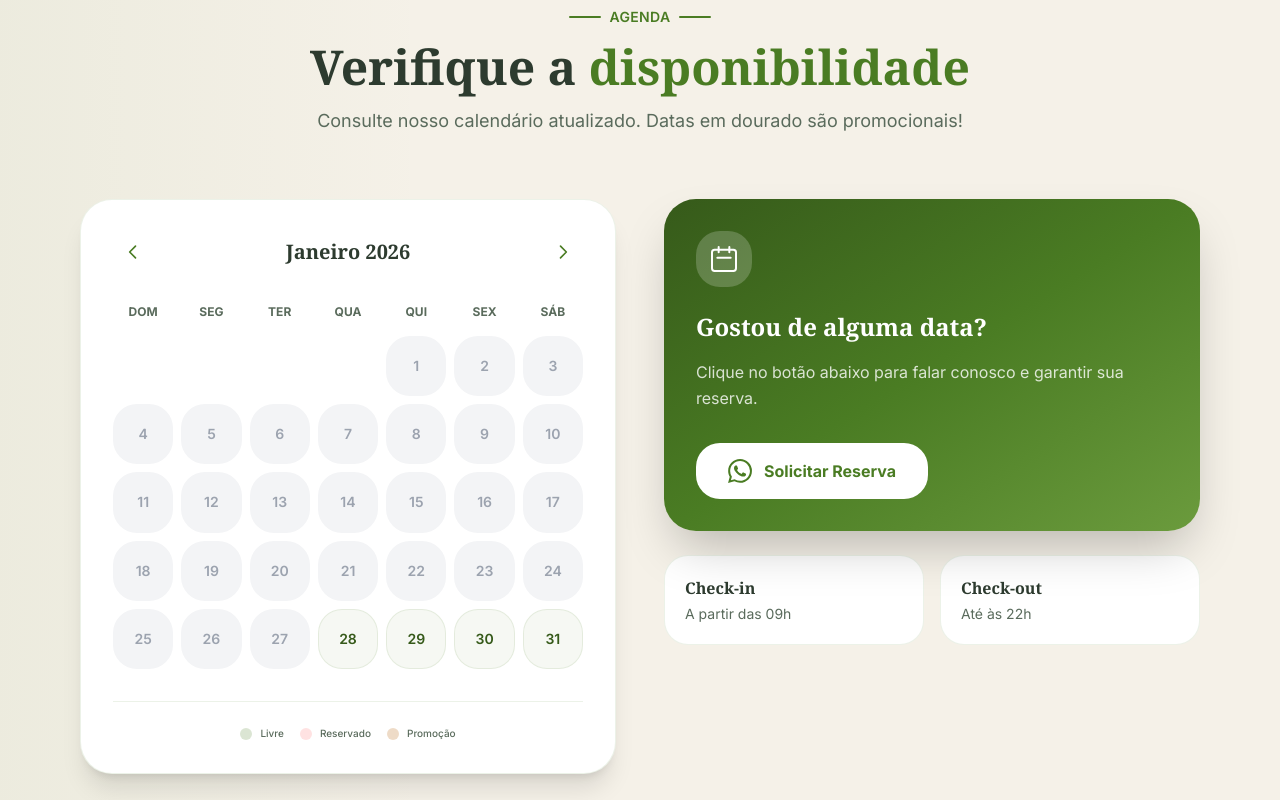
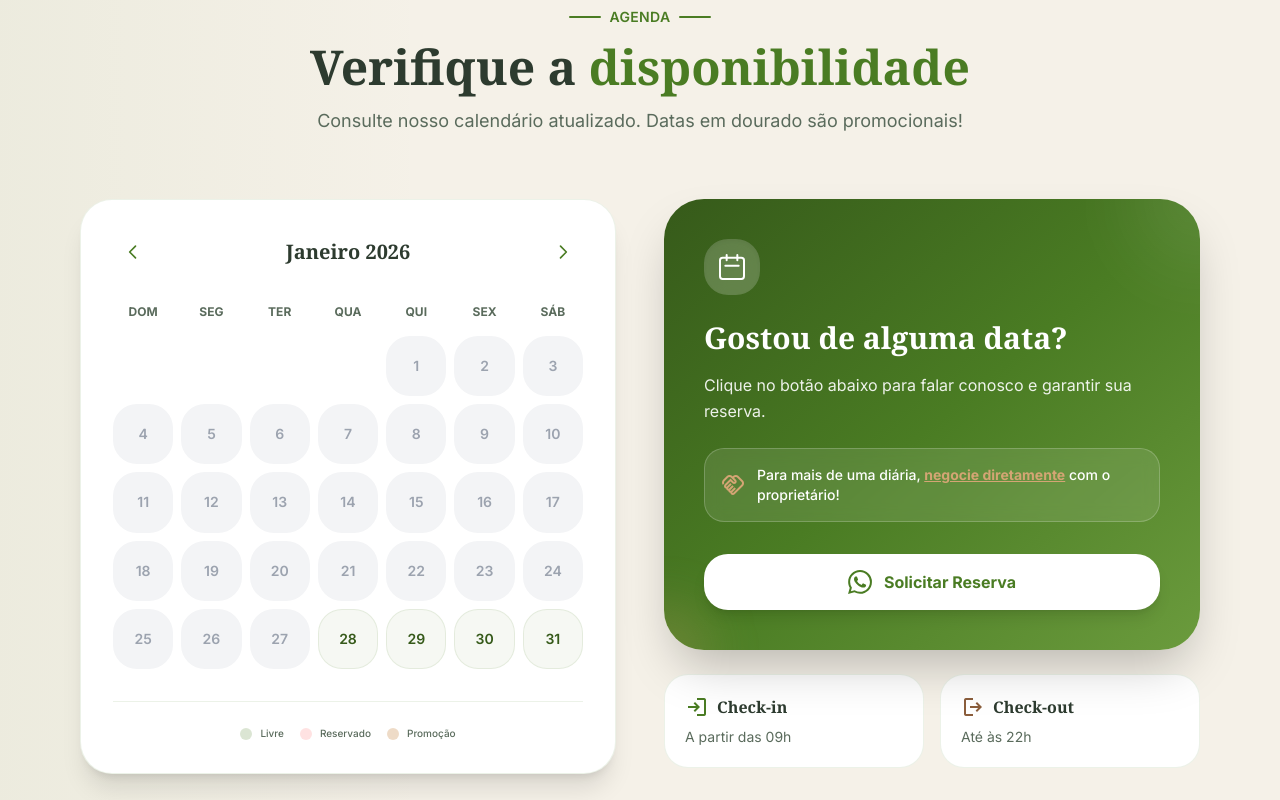
Before and after one commit to ndrd79/landinmenin, a Next.js app: page / in a window 1280 px wide. Shown: the part 5200-6000 px from the top of the page. Built offline with nearby package versions, Linux system fonts and the light colour scheme; no server answers; the database is empty.

Commit message:
style: enhance calendar CTA and add multi-day negotiation note

```diff
--- a/src/components/site/Calendario.tsx
+++ b/src/components/site/Calendario.tsx
@@ -161,36 +161,57 @@ export default function CalendarioSite({ agendamentos = [] }: CalendarioProps) {
 
                     {/* CTA Side */}
                     <div className="flex flex-col gap-6">
-                        <div className="bg-gradient-to-br from-primary-dark via-primary to-primary-light rounded-3xl p-8 text-white shadow-2xl relative overflow-hidden">
-                            <div className="relative z-10 w-14 h-14 bg-white/20 rounded-2xl flex items-center justify-center mb-6">
+                        <div className="bg-gradient-to-br from-primary-dark via-primary to-primary-light rounded-[2.5rem] p-8 md:p-10 text-white shadow-2xl relative overflow-hidden group">
+                            {/* Decorative Background Elements */}
+                            <div className="absolute top-0 right-0 w-32 h-32 bg-white/10 rounded-full -mr-16 -mt-16 blur-2xl" />
+                            <div className="absolute bottom-0 left-0 w-24 h-24 bg-accent/20 rounded-full -ml-12 -mb-12 blur-xl" />
+
+                            <div className="relative z-10">
+                                <div className="w-14 h-14 bg-white/20 backdrop-blur-md rounded-2xl flex items-center justify-center mb-6 shadow-inner">
                                     <svg className="w-8 h-8" fill="none" stroke="currentColor" viewBox="0 0 24 24">
                                         <path strokeLinecap="round" strokeLinejoin="round" strokeWidth={1.5} d="M8 7V3m8 4V3m-9 8h10M5 21h14a2 2 0 002-2V7a2 2 0 00-2-2H5a2 2 0 00-2 2v12a2 2 0 002 2z" />
                                     </svg>
                                 </div>
-                            <h3 className="text-2xl font-bold mb-4">Gostou de alguma data?</h3>
-                            <p className="text-white/80 mb-8 leading-relaxed">
+                                <h3 className="text-2xl md:text-3xl font-bold mb-4 leading-tight">Gostou de alguma data?</h3>
+                                <p className="text-white/90 mb-6 leading-relaxed">
                                     Clique no botão abaixo para falar conosco e garantir sua reserva.
                                 </p>
+
+                                {/* New Negotiation Note */}
+                                <div className="bg-white/10 backdrop-blur-sm rounded-xl p-4 mb-8 border border-white/20 flex items-center gap-3">
+                                    <span className="material-symbols-outlined text-accent text-[20px]">handshake</span>
+                                    <p className="text-xs sm:text-sm font-medium">
+                                        Para mais de uma diária, <span className="text-accent underline font-bold">negocie diretamente</span> com o proprietário!
+                                    </p>
+                                </div>
+
                                 <a
                                     href="https://wa.me/5518997473445?text=Olá! Gostaria de consultar a disponibilidade de uma data."
                                     target="_blank"
                                     rel="noopener noreferrer"
-                                className="inline-flex items-center gap-3 bg-white text-primary px-8 py-4 rounded-2xl font-bold hover:shadow-lg transition-all"
+                                    className="flex items-center justify-center gap-3 bg-white text-primary px-8 py-4 rounded-2xl font-bold hover:shadow-[0_10px_20px_-5px_rgba(255,255,255,0.3)] hover:-translate-y-1 transition-all active:scale-95 shadow-lg group"
                                 >
-                                <svg className="w-6 h-6" fill="currentColor" viewBox="0 0 24 24">
+                                    <svg className="w-6 h-6 transition-transform group-hover:scale-110" fill="currentColor" viewBox="0 0 24 24">
                                         <path d="M17.472 14.382c-.297-.149-1.758-.867-2.03-.967-.273-.099-.471-.148-.67.15-.197.297-.767.966-.94 1.164-.173.199-.347.223-.644.075-.297-.15-1.255-.463-2.39-1.475-.883-.788-1.48-1.761-1.653-2.059-.173-.297-.018-.458.13-.606.134-.133.298-.347.446-.52.149-.174.198-.298.298-.497.099-.198.05-.371-.025-.52-.075-.149-.669-1.612-.916-2.207-.242-.579-.487-.5-.669-.51-.173-.008-.371-.01-.57-.01-.198 0-.52.074-.792.372-.272.297-1.04 1.016-1.04 2.479 0 1.462 1.065 2.875 1.213 3.074.149.198 2.096 3.2 5.077 4.487.709.306 1.262.489 1.694.625.712.227 1.36.195 1.871.118.571-.085 1.758-.719 2.006-1.413.248-.694.248-1.289.173-1.413-.074-.124-.272-.198-.57-.347m-5.421 7.403h-.004a9.87 9.87 0 01-5.031-1.378l-.361-.214-3.741.982.998-3.648-.235-.374a9.86 9.86 0 01-1.51-5.26c.001-5.45 4.436-9.884 9.888-9.884 2.64 0 5.122 1.03 6.988 2.898a9.825 9.825 0 012.893 6.994c-.003 5.45-4.437 9.884-9.885 9.884m8.413-18.297A11.815 11.815 0 0012.05 0C5.495 0 .16 5.335.157 11.892c0 2.096.547 4.142 1.588 5.945L.057 24l6.305-1.654a11.882 11.882 0 005.683 1.448h.005c6.554 0 11.89-5.335 11.893-11.893a11.821 11.821 0 00-3.48-8.413z" />
                                     </svg>
                                     Solicitar Reserva
                                 </a>
                             </div>
+                        </div>
 
                         <div className="grid grid-cols-2 gap-4">
-                            <div className="bg-white p-5 rounded-2xl border border-primary/10">
-                                <h4 className="font-bold text-text-main mb-1">Check-in</h4>
+                            <div className="group bg-white p-5 rounded-2xl border border-primary/10 hover:border-primary/30 transition-all flex flex-col gap-2">
+                                <div className="flex items-center gap-2 text-primary">
+                                    <span className="material-symbols-outlined text-[18px]">login</span>
+                                    <h4 className="font-bold text-text-main group-hover:text-primary transition-colors">Check-in</h4>
+                                </div>
                                 <p className="text-sm text-text-muted">A partir das 09h</p>
                             </div>
-                            <div className="bg-white p-5 rounded-2xl border border-primary/10">
-                                <h4 className="font-bold text-text-main mb-1">Check-out</h4>
+                            <div className="group bg-white p-5 rounded-2xl border border-primary/10 hover:border-primary/30 transition-all flex flex-col gap-2">
+                                <div className="flex items-center gap-2 text-secondary">
+                                    <span className="material-symbols-outlined text-[18px]">logout</span>
+                                    <h4 className="font-bold text-text-main group-hover:text-secondary transition-colors">Check-out</h4>
+                                </div>
                                 <p className="text-sm text-text-muted">Até às 22h</p>
                             </div>
                         </div>
```
Lines whose indentation alone changed are shown as unchanged.
